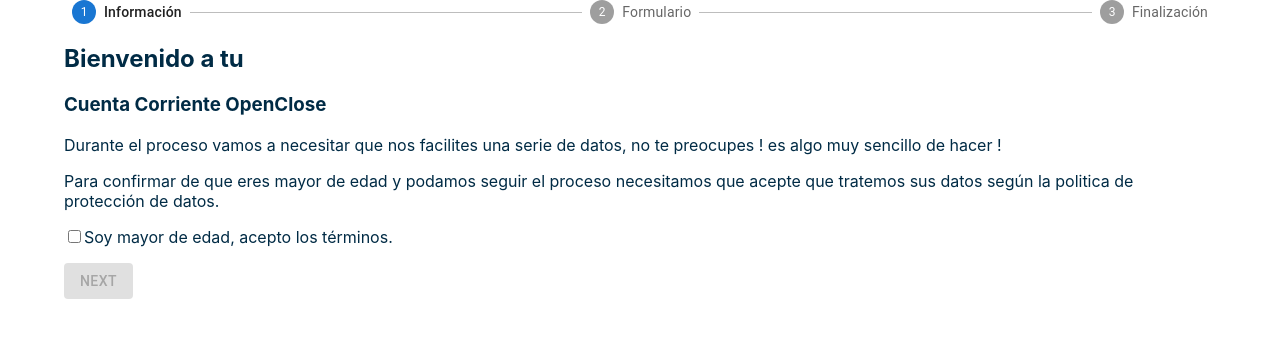
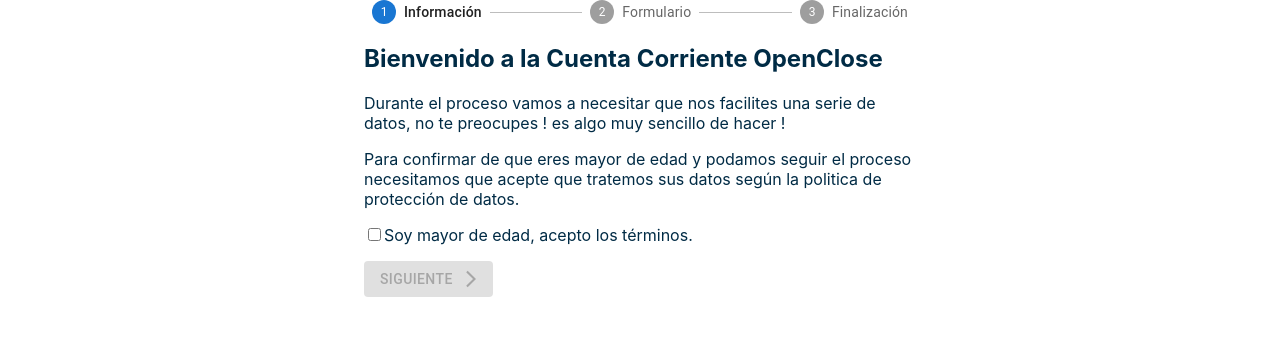
Before and after one commit to joraanbe82/wizard-bank, a React (Create React App) app: page / in a window 1280 px wide. Shown: the top 338 px of the page. Built offline with nearby package versions, Linux system fonts and the light colour scheme.

Commit message:
form into a new component

```diff
--- a/src/App.tsx
+++ b/src/App.tsx
@@ -28,7 +28,7 @@
 	}
 
 	return (
-		<Container>
+		<Container maxWidth='sm'>
 			<section>
 				<Stepper activeStep={currentPage} />
 			</section>
--- /dev/null
+++ b/src/components/formInputs/FormInputs.tsx
@@ -0,0 +1,89 @@
+import React from 'react'
+import TextField from '@mui/material/TextField'
+import TextareaAutosize from '@mui/material/TextareaAutosize'
+
+import { ActionTypes } from '../../action-types'
+import { useAppDispatch, useAppSelector } from '../../store/hooks'
+import { ComparePasswords } from '../../utils/Validations'
+
+interface FormProps {
+	pass: string
+	confirmPass: string
+	clue: string
+}
+
+function FormInputs({ pass, confirmPass, clue }: FormProps) {
+	const dispatch = useAppDispatch()
+	const errorPass = useAppSelector(state => state.stepper.errorPass)
+	const errorSamePass = useAppSelector(state => state.stepper.errorSamePass)
+
+	const errorMessageReducer = () => {
+		if (errorSamePass) return 'Las contraseñas deben de ser iguales'
+		if (errorPass)
+			return 'La contraseña debe de tener al menos una letra mayúscula, un número y entre 8 y 24 carácteres'
+		return null
+	}
+
+	const passwordsEquals = (password: string, confirmPassword: string) => {
+		if (ComparePasswords(password, confirmPassword) !== 0) {
+			dispatch({ type: ActionTypes.ERROR_SAME_PASSWORD, payload: true })
+		}
+	}
+	return (
+		<div>
+			<TextField
+				error={errorPass || errorSamePass}
+				helperText={errorMessageReducer()}
+				variant='outlined'
+				label='Contraseña'
+				type='password'
+				onChange={e =>
+					dispatch({
+						type: ActionTypes.SET_PASSWORD,
+						payload: e.target.value,
+					})
+				}
+				value={pass}
+				fullWidth
+			/>
+			<TextField
+				error={errorPass || errorSamePass}
+				helperText={errorMessageReducer()}
+				variant='outlined'
+				label='Repetir Contraseña'
+				type='password'
+				onChange={e =>
+					dispatch({
+						type: ActionTypes.CONFIRM_PASSWORD,
+						payload: e.target.value,
+					})
+				}
+				fullWidth
+				value={confirmPass}
+				onBlur={() => passwordsEquals(pass, confirmPass)}
+			/>
+			<TextareaAutosize
+				maxLength={255}
+				aria-label='text-area'
+				minRows={5}
+				placeholder='Pista para recuperar la contraseña'
+				onChange={e =>
+					dispatch({
+						type: ActionTypes.SET_CLUE,
+						payload: e.target.value,
+					})
+				}
+				value={clue}
+				style={{
+					width: '100%',
+					borderRadius: '5px',
+					border: '1px solid grey',
+					padding: '3px',
+				}}
+			/>
+			<small>Máximo 255 carácteres</small>
+		</div>
+	)
+}
+
+export default FormInputs
--- a/src/reducers/StepperReducer.ts
+++ b/src/reducers/StepperReducer.ts
@@ -1,4 +1,3 @@
-import { JsxElement } from 'typescript'
 import { StepperActions } from '../actions/StepperActions'
 import { ActionTypes } from '../action-types'
 
--- a/src/styles/Colors.ts
+++ b/src/styles/Colors.ts
@@ -2,7 +2,7 @@
 export const Colors = {
 	oficialRed: '#FF0049',
 	oficialBlue: '#002B45',
-	oficilaWhite: '#FFF1E5',
+	oficialWhite: '#FFF1E5',
 	white: '#FFFFFF',
 	black: '#000000',
 	green: '#06FF00',
--- /dev/null
+++ b/src/styles/StyledComponents.ts
@@ -0,0 +1,8 @@
+/* eslint-disable import/prefer-default-export */
+import styled from 'styled-components'
+import Button from '@mui/material/Button'
+import { Colors } from './Colors'
+
+export const NextButton = styled(Button)`
+	background: ${Colors.oficialBlue};
+`
--- a/src/views/Form/Form.tsx
+++ b/src/views/Form/Form.tsx
@@ -1,11 +1,14 @@
 import React, { useEffect } from 'react'
 
-import TextField from '@mui/material/TextField'
-import TextareaAutosize from '@mui/material/TextareaAutosize'
+import ArrowForwardIos from '@mui/icons-material/ArrowForwardIos'
+import ArrowBackIos from '@mui/icons-material/ArrowBackIos'
 
 import { ActionTypes } from '../../action-types'
 import { useAppDispatch, useAppSelector } from '../../store/hooks'
-import { ValidatePassword, ComparePasswords } from '../../utils/Validations'
+import { ValidatePassword } from '../../utils/Validations'
+import { NextButton } from '../../styles/StyledComponents'
+
+import FormInputs from '../../components/formInputs/FormInputs'
 
 type Props = {
 	handleNext: () => void
@@ -18,15 +21,6 @@
 	const pass = useAppSelector(state => state.stepper.pass)
 	const confirmPass = useAppSelector(state => state.stepper.confirmPass)
 	const clue = useAppSelector(state => state.stepper.clue)
-	const errorPass = useAppSelector(state => state.stepper.errorPass)
-	const errorSamePass = useAppSelector(state => state.stepper.errorSamePass)
-
-	const errorMessageReducer = () => {
-		if (errorSamePass) return 'Las contraseñas deben de ser iguales'
-		if (errorPass)
-			return 'La contraseña debe de tener al menos una letra mayúscula, un número y entre 8 y 24 carácteres'
-		return null
-	}
 
 	const isFormValid = () => {
 		if (pass && confirmPass && clue) {
@@ -58,11 +52,6 @@
 			handleNext()
 		}
 	}
-	const passwordsEquals = (password: string, confirmPassword: string) => {
-		if (ComparePasswords(password, confirmPassword) !== 0) {
-			dispatch({ type: ActionTypes.ERROR_SAME_PASSWORD, payload: true })
-		}
-	}
 
 	return (
 		<section>
@@ -71,68 +60,25 @@
 				Recuerda que la contraseña debe de tener al menos una letra mayúscula,
 				un número y entre 8 y 24 carácteres para que podamos continuar.
 			</h6>
-			<div>
-				<TextField
-					error={errorPass || errorSamePass}
-					helperText={errorMessageReducer()}
-					variant='outlined'
-					label='Contraseña'
-					type='password'
-					onChange={e =>
-						dispatch({
-							type: ActionTypes.SET_PASSWORD,
-							payload: e.target.value,
-						})
-					}
-					value={pass}
-					fullWidth
-				/>
-				<TextField
-					error={errorPass || errorSamePass}
-					helperText={errorMessageReducer()}
-					variant='outlined'
-					label='Repetir Contraseña'
-					type='password'
-					onChange={e =>
-						dispatch({
-							type: ActionTypes.CONFIRM_PASSWORD,
-							payload: e.target.value,
-						})
-					}
-					fullWidth
-					value={confirmPass}
-					onBlur={() => passwordsEquals(pass, confirmPass)}
-				/>
-				<TextareaAutosize
-					maxLength={255}
-					aria-label='text-area'
-					minRows={5}
-					placeholder='Pista para recuperar la contraseña'
-					onChange={e =>
-						dispatch({
-							type: ActionTypes.SET_CLUE,
-							payload: e.target.value,
-						})
-					}
-					value={clue}
-					style={{
-						width: '100%',
-						borderRadius: '5px',
-						border: '1px solid grey',
-						padding: '3px',
-					}}
-				/>
-				<small>Máximo 255 carácteres</small>
-			</div>
-			<button
-				type='button'
-				onClick={() => saveData()}
-				disabled={!isFormValid()}>
-				Siguiente
-			</button>
-			<button type='button' onClick={() => handleBack()}>
-				Volver
-			</button>
+
+			<FormInputs pass={pass} confirmPass={confirmPass} clue={clue} />
+			<section>
+				<NextButton
+					startIcon={<ArrowBackIos />}
+					variant='contained'
+					type='button'
+					onClick={() => handleBack()}>
+					Volver
+				</NextButton>
+				<NextButton
+					variant='contained'
+					type='button'
+					endIcon={<ArrowForwardIos />}
+					onClick={() => saveData()}
+					disabled={!isFormValid()}>
+					Siguiente
+				</NextButton>
+			</section>
 		</section>
 	)
 }
--- a/src/views/ProductInformation/ProductInformation.tsx
+++ b/src/views/ProductInformation/ProductInformation.tsx
@@ -1,7 +1,8 @@
-import React, { ChangeEvent, MouseEventHandler } from 'react'
+import React from 'react'
 
-import Button from '@mui/material/Button'
+import ArrowForwardIos from '@mui/icons-material/ArrowForwardIos'
 
+import { NextButton } from '../../styles/StyledComponents'
 import { useAppDispatch, useAppSelector } from '../../store/hooks'
 import { ActionTypes } from '../../action-types'
 import { Colors } from '../../styles/Colors'
@@ -25,8 +26,7 @@
 	return (
 		<section>
 			<header>
-				<h2>Bienvenido a tu</h2>
-				<h3>Cuenta Corriente OpenClose</h3>
+				<h2>Bienvenido a la Cuenta Corriente OpenClose</h2>
 			</header>
 
 			<div>
@@ -52,14 +52,14 @@
 					Soy mayor de edad, acepto los términos.
 				</p>
 			</div>
-			<Button
-				sx={{ background: Colors.oficialBlue }}
+			<NextButton
 				variant='contained'
 				type='button'
+				endIcon={<ArrowForwardIos />}
 				onClick={() => handleNext()}
 				disabled={!isFormValid()}>
-				Next
-			</Button>
+				Siguiente
+			</NextButton>
 		</section>
 	)
 }
```
